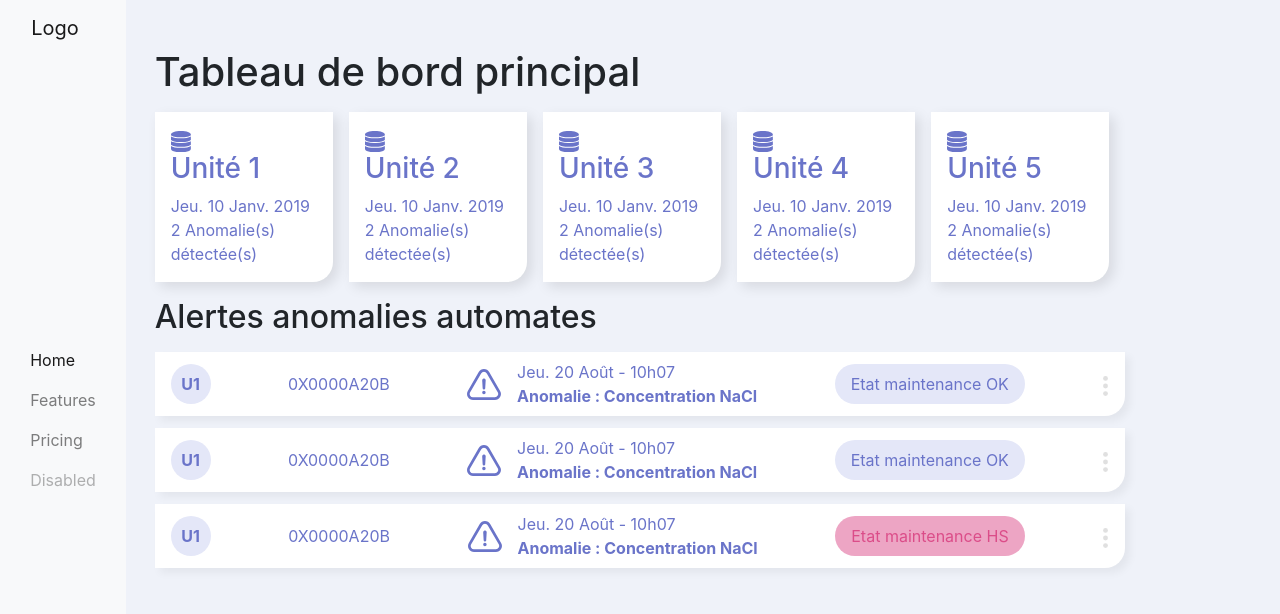
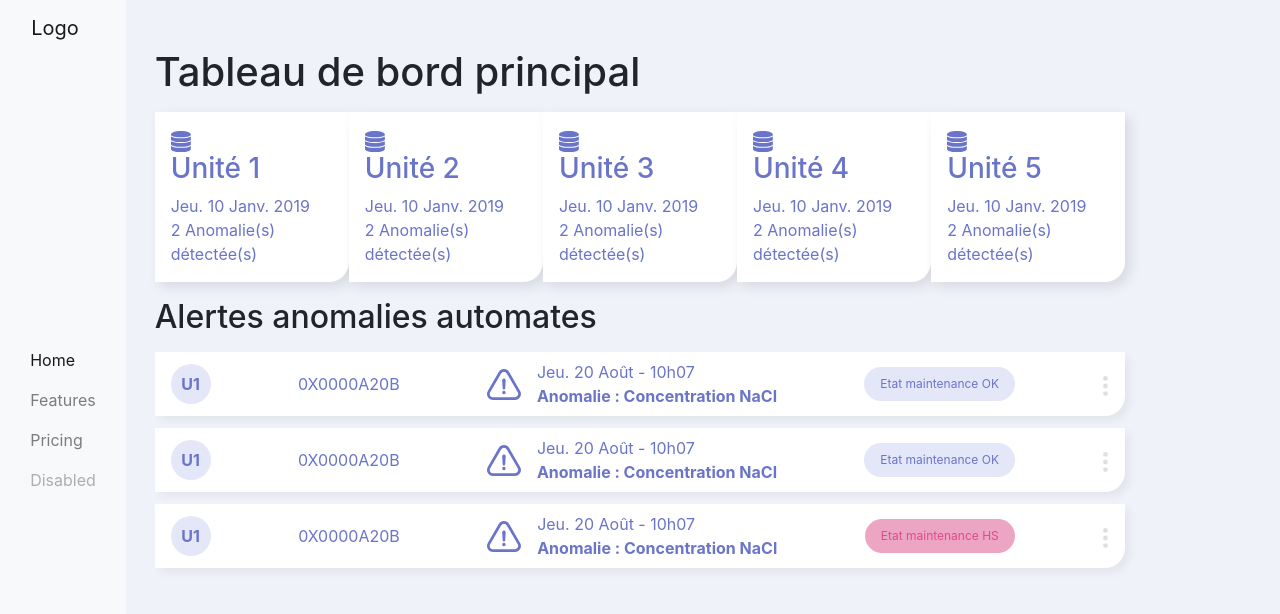
Before and after one commit to femathieu/AuBonBeurre, a plain HTML site: page src/webapp/index.html in a window 1280 px wide. Drawn offline with nearby package versions, Linux system fonts and the light colour scheme.

Commit message:
fixbug css

```diff
--- a/src/webapp/src/css/style.css
+++ b/src/webapp/src/css/style.css
@@ -46,13 +46,13 @@ ul > li{
 .list-units{
     display: flex;
     align-items: center;
+    justify-content: space-between;
     padding: 0;
 }
 
 .item-list-units{
     list-style-type: none;
     background-color: white;
-    margin-right: 1rem;
     padding: 1rem;
     border-bottom-right-radius: 20px;
     box-shadow: 5px 5px 13px rgb(0, 0, 0, 0.1);
@@ -106,6 +106,7 @@ ul > li{
     background-color: rgb(228, 231, 248);
     padding: .5rem 1rem;
     border-radius: 50px;
+    font-size: 12px;
 }
 
 .item-list-anomaly-system .maintenance-status-is-hs{
```
